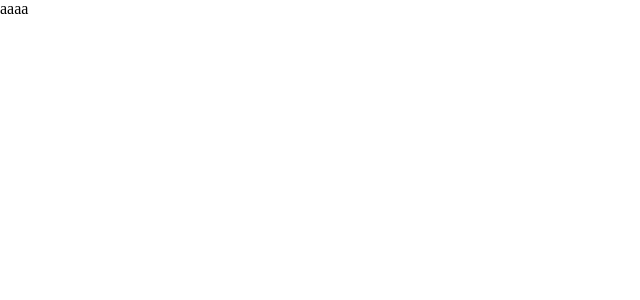
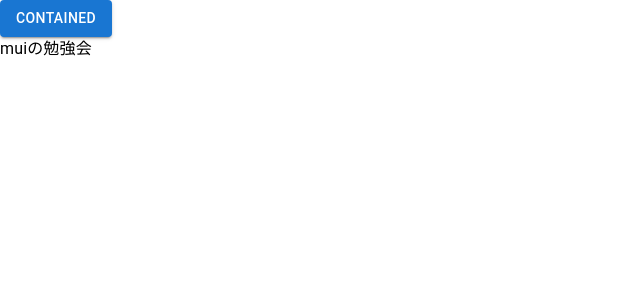
Before and after one commit to chiikawasaki/mui-practice, a Next.js app: page / in a window 1280 px wide. Shown: the top 300 px of the page, without its empty margins (0-640 px from the left). Built offline with nearby package versions, Linux system fonts and the light colour scheme.

Commit message:
muiを使ってみた

```diff
--- a/app/page.tsx
+++ b/app/page.tsx
@@ -1,7 +1,10 @@
-
+import { Box, Button, Typography } from "@mui/material";
 
 export default function Home() {
-return(
-  <div>aaaa</div>
+  return (
+    <Box>
+      <Button variant="contained">Contained</Button>
+      <Typography>muiの勉強会</Typography>
+    </Box>
   );
 }
```
